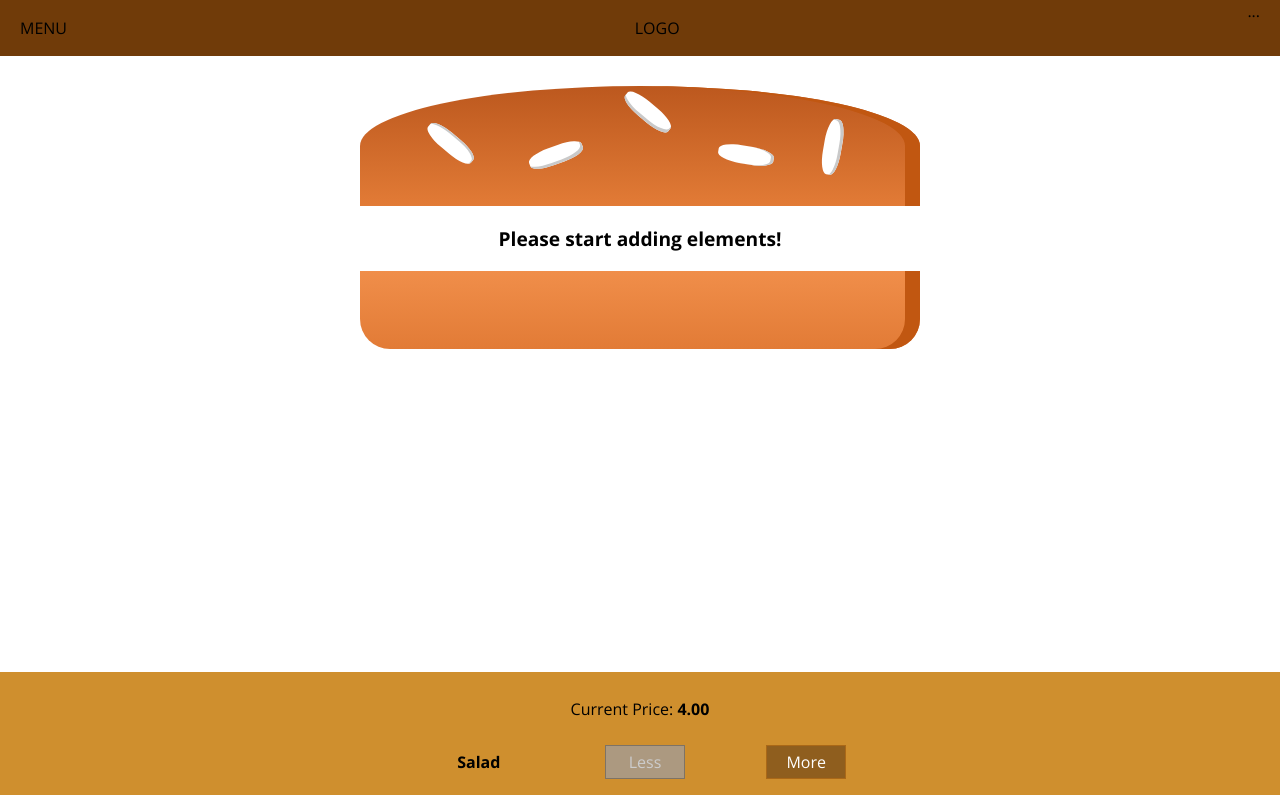
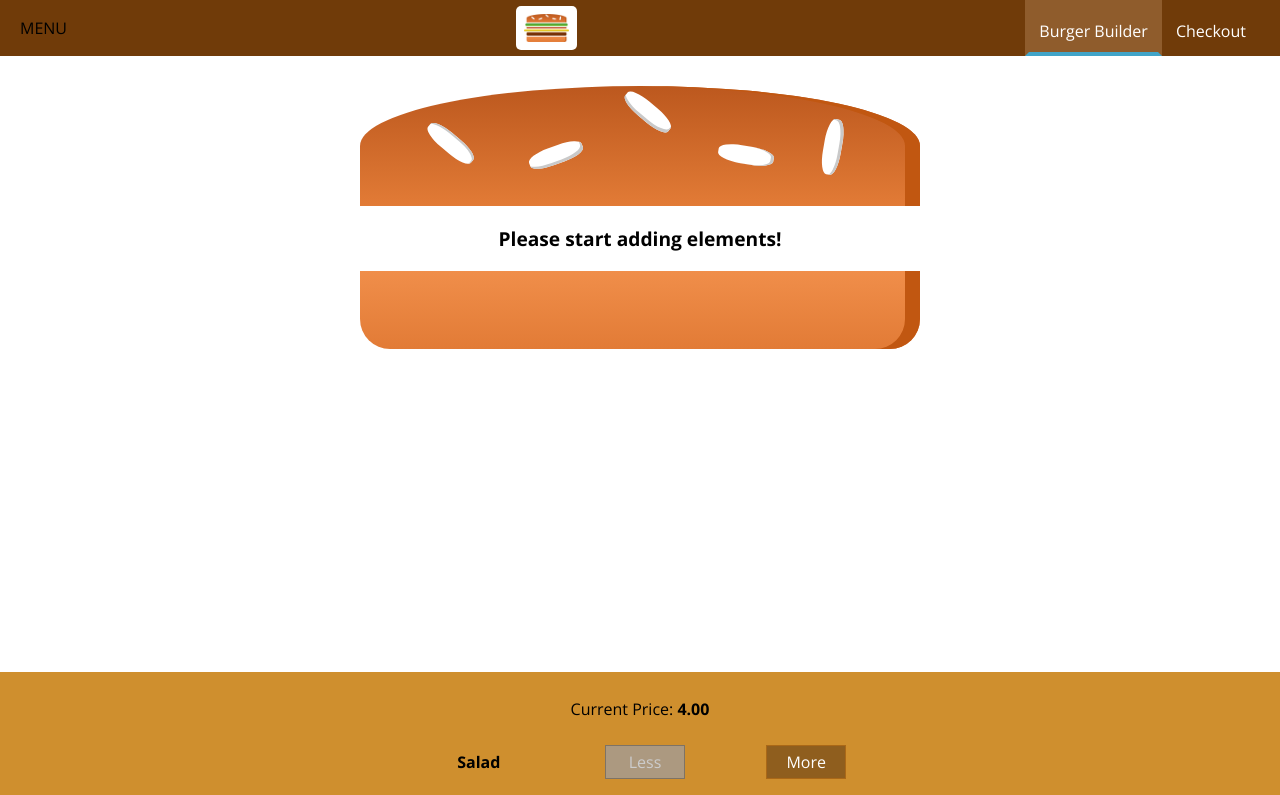
Before and after one commit to BulcsuFarmasi/react-burger-builder, a React (Create React App) app: page / in a window 1280 px wide. Shown: the top 795 px of the page. Built offline with nearby package versions, Linux system fonts and the light colour scheme.

Commit message:
add navigation items

```diff
--- /dev/null
+++ b/src/components/Logo/Logo.js
@@ -0,0 +1,12 @@
+import React from "react";
+
+import burgerLogo from "../../assets/images/burger-logo.png";
+import classes from "./Logo.module.css";
+
+const logo = props => (
+  <div className={classes.Logo}>
+    <img src={burgerLogo} alt="MyBurger" />
+  </div>
+);
+
+export default logo;
--- /dev/null
+++ b/src/components/Logo/Logo.module.css
@@ -0,0 +1,11 @@
+.Logo {
+  background-color: white;
+  padding: 8px;
+  height: 80%;
+  box-sizing: border-box;
+  border-radius: 5px;
+}
+
+.Logo img {
+  height: 100%;
+}
--- /dev/null
+++ b/src/components/Navigation/NavigationItems/NavigationItem/NavigationItem.js
@@ -0,0 +1,13 @@
+import React from "react";
+
+import classes from "./NavigationItem.module.css";
+
+const navigationItem = props => (
+  <li className={classes.NavigationItem}>
+    <a href={props.link} className={props.active ? classes.active : null}>
+      {props.children}
+    </a>
+  </li>
+);
+
+export default navigationItem;
--- /dev/null
+++ b/src/components/Navigation/NavigationItems/NavigationItem/NavigationItem.module.css
@@ -0,0 +1,24 @@
+.NavigationItem {
+  margin: 0;
+  box-sizing: border-box;
+  display: flex;
+  height: 100%;
+  align-items: center;
+}
+
+.NavigationItem a {
+  color: white;
+  text-decoration: none;
+  height: 100%;
+  padding: 16px 10px;
+  border: 4px solid transparent;
+  box-sizing: border-box;
+}
+
+.NavigationItem a:hover,
+.NavigationItem a:active,
+.NavigationItem a.active {
+  background-color: #8f5c2c;
+  border-bottom: 4px solid #40a4c8;
+  color: white;
+}
--- /dev/null
+++ b/src/components/Navigation/NavigationItems/NavigationItems.js
@@ -0,0 +1,15 @@
+import React from "react";
+
+import classes from "./NavigationItems.module.css";
+import NavigationItem from "./NavigationItem/NavigationItem";
+
+const navigationItems = () => (
+  <ul className={classes.NavigationItems}>
+    <NavigationItem link="/" active>
+      Burger Builder
+    </NavigationItem>
+    <NavigationItem link="/">Checkout</NavigationItem>
+  </ul>
+);
+
+export default navigationItems;
--- /dev/null
+++ b/src/components/Navigation/NavigationItems/NavigationItems.module.css
@@ -0,0 +1,8 @@
+.NavigationItems {
+  margin: 0;
+  padding: 0;
+  list-style: none;
+  display: flex;
+  align-items: center;
+  height: 100%;
+}
--- a/src/components/Navigation/Toolbar/Toolbar.js
+++ b/src/components/Navigation/Toolbar/Toolbar.js
@@ -1,12 +1,16 @@
 import React from "react";
 
 import classes from "./Toolbar.module.css";
+import Logo from "../../Logo/Logo";
+import NavigationItems from "../NavigationItems/NavigationItems";
 
 const toolbar = props => (
   <header className={classes.Toolbar}>
     <div>MENU</div>
-    <div>LOGO</div>
-    <nav>...</nav>
+    <Logo />
+    <nav>
+      <NavigationItems />
+    </nav>
   </header>
 );
 
```
Also changed, not shown: src/assets/images/burger-logo.png (added), 1 other file (tests, documents, lock files or other folders).
